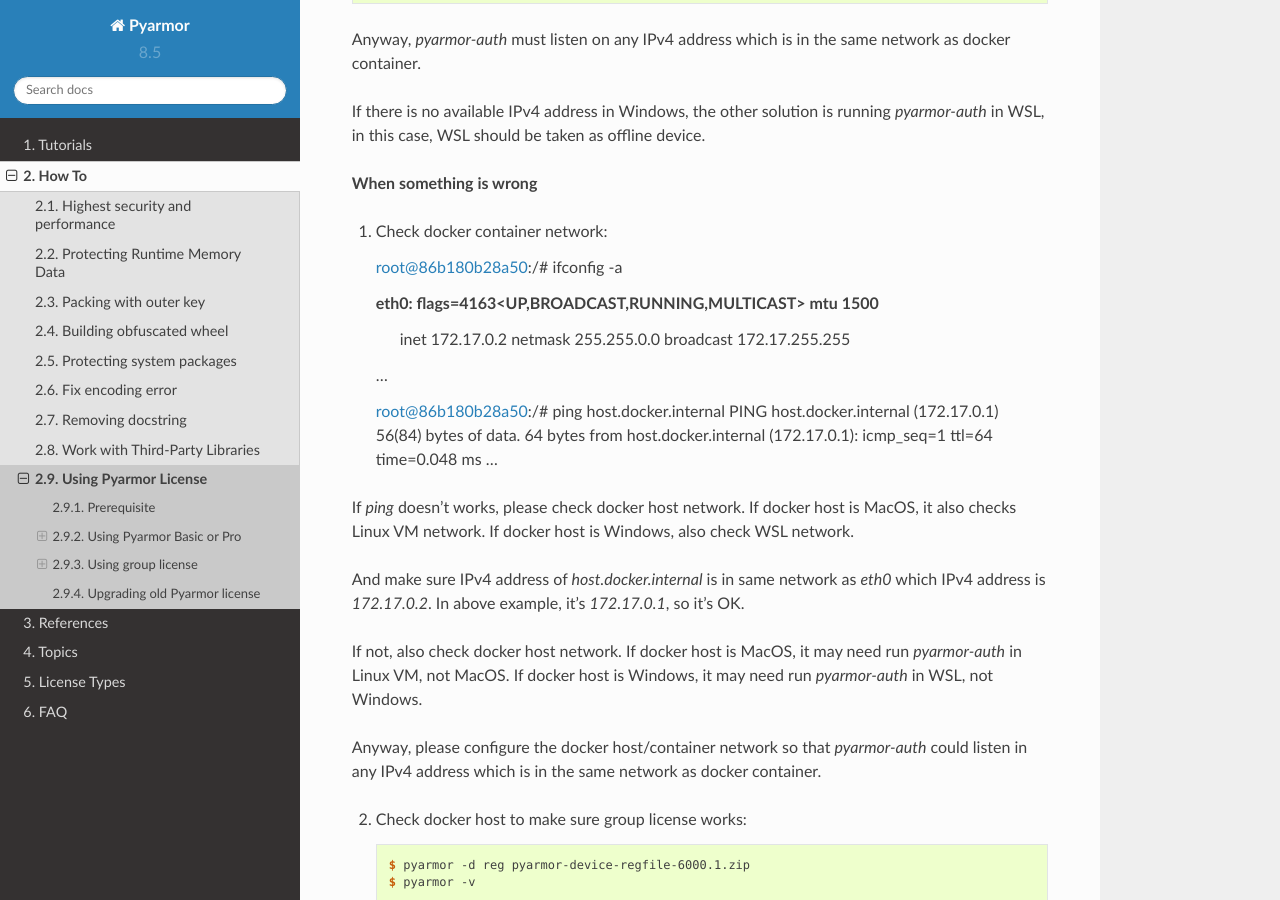
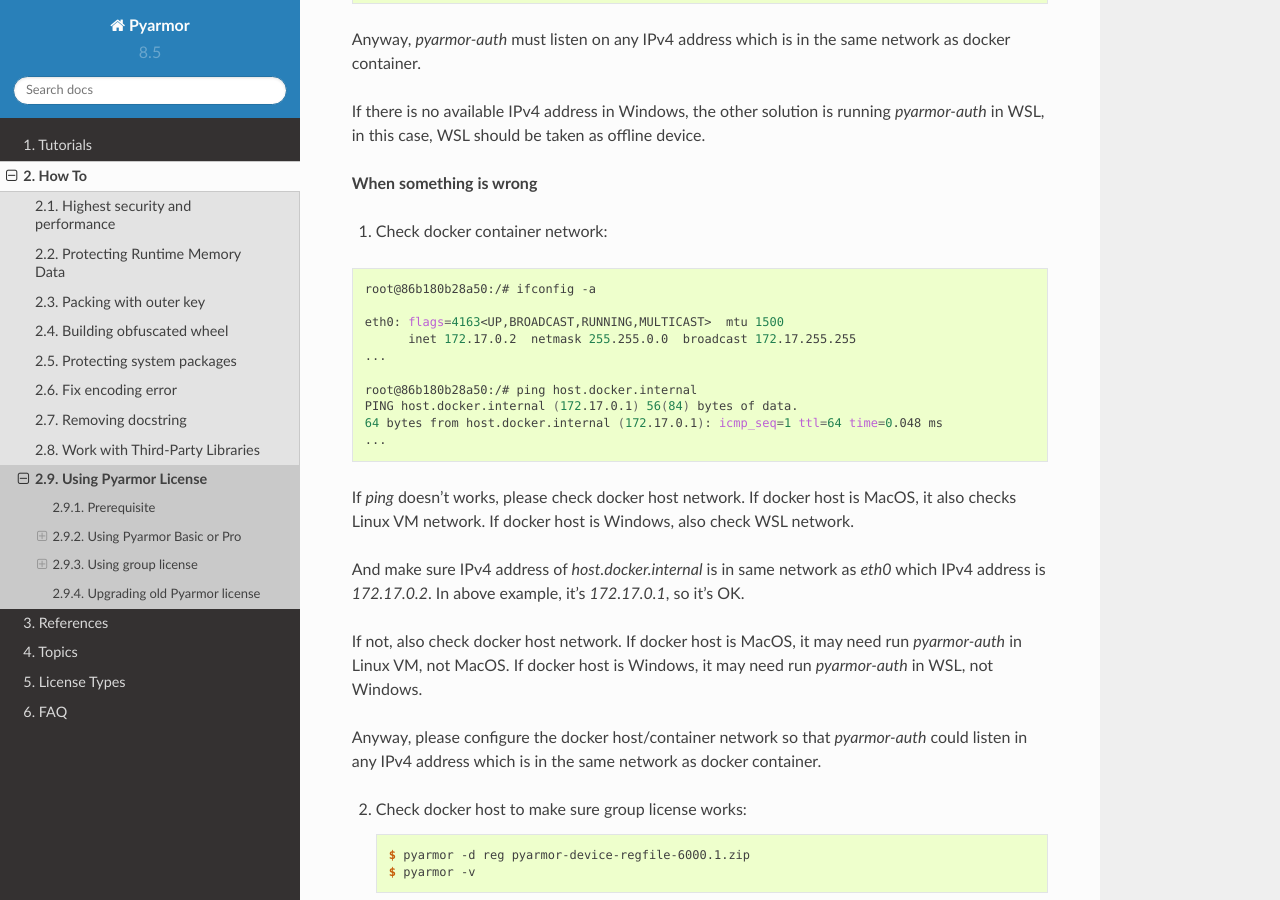
Before and after one commit to dashingsoft/pyarmor, a Sphinx documentation site: the page built from docs/how-to/register.rst, in a window 1280 px wide and 900 px high, scrolled down 9136 px. Built offline with Sphinx 7.4.7 and the Read the Docs theme 2.0.0, drawn with Linux system fonts in a browser that asks for light colours.

Commit message:
Fix format error

```diff
--- a/docs/how-to/register.rst
+++ b/docs/how-to/register.rst
@@ -340,7 +340,9 @@
 
 **When something is wrong**
 
-1. Check docker container network::
+1. Check docker container network:
+
+.. code-block:: bash
 
    root@86b180b28a50:/# ifconfig -a
 
```
